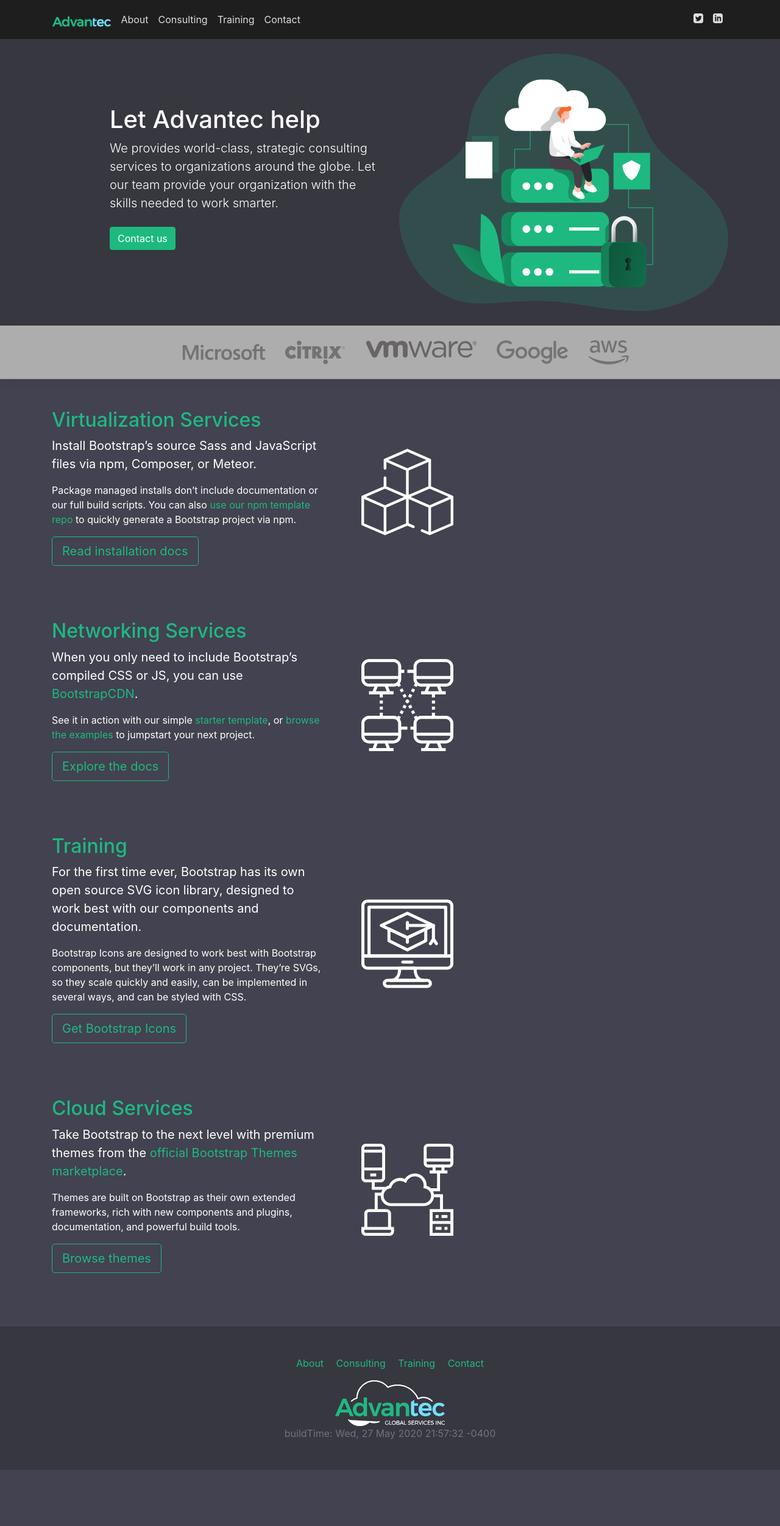
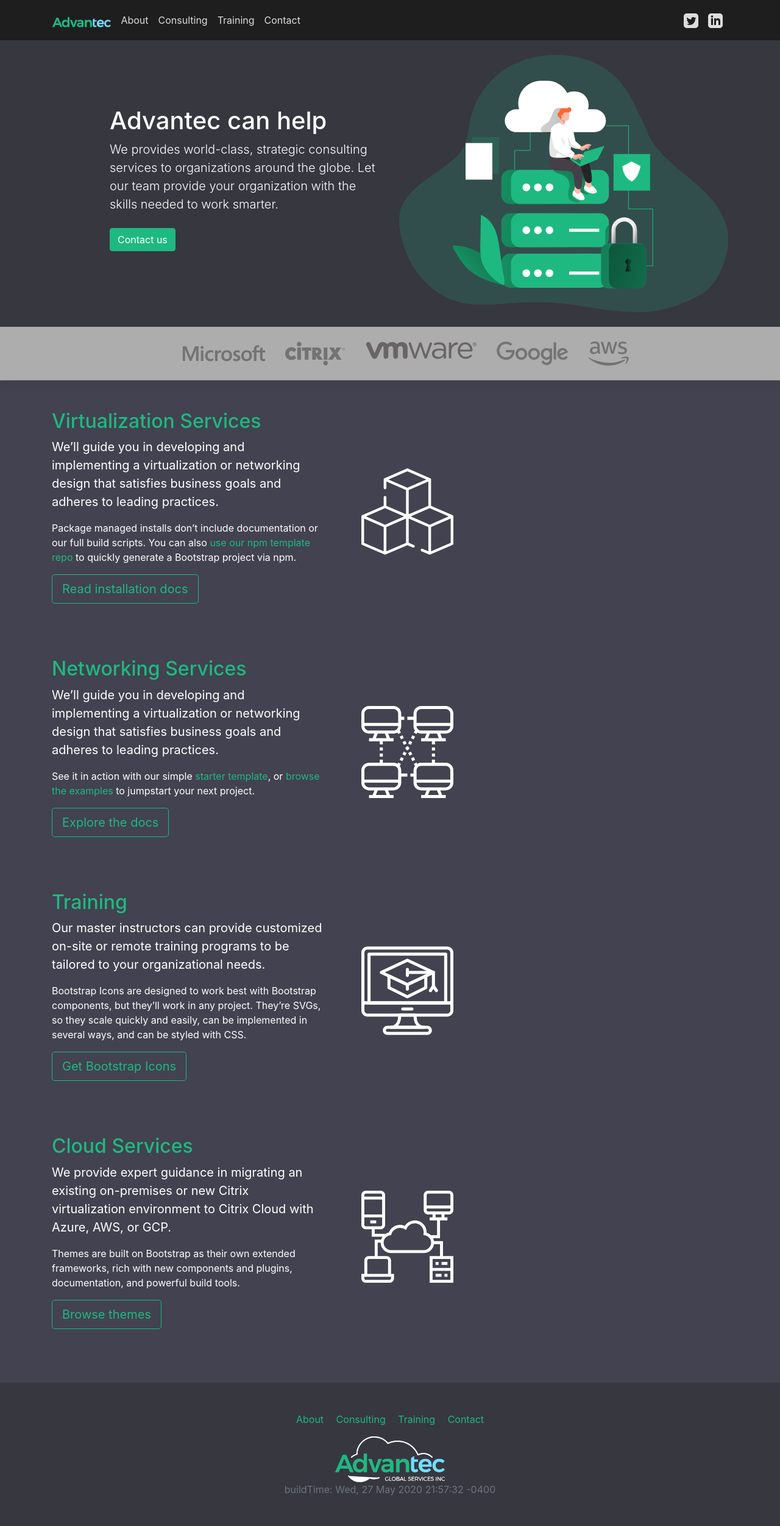
Before and after one commit to Advantec-Global-Services-Inc/Website, a Jekyll site: the page built from index.md, in a window 1280 px wide. Shown: the whole page at 61% size. Built offline with Jekyll 4.4.1, drawn with Linux system fonts in a browser that asks for light colours; before the commit the page ends 2411 px from its top, so only the background shows below that.

Commit message:
minor update

```diff
--- a/_includes/content3.html
+++ b/_includes/content3.html
@@ -1,9 +1,10 @@
 <div class="container mt-5">
-    <div class="row mb-5 pb-md-4 align-items-center">
+    <div class="row mb-5 pb-md-4 align-items-center justify-content-center">
         <div class="col-md-5">
             <h2 class="text-primary">Virtualization Services</h2>
             <p class="lead font-weight-normal">
-                Install Bootstrap’s source Sass and JavaScript files via npm, Composer, or Meteor.
+                We’ll guide you in developing and implementing a virtualization or networking
+              design that satisfies business goals and adheres to leading practices.
             </p>
             <p>Package managed installs don’t include documentation or our full build scripts. You can also <a
                     href="https://github.com/twbs/bootstrap-npm-starter">use our npm template repo</a> to quickly
@@ -21,8 +22,8 @@
             <div class="col-md-5">
                 <h2 class="text-primary">Networking Services</h2>
                 <p class="lead font-weight-normal">
-                    When you only need to include Bootstrap’s compiled CSS or JS, you can use <a
-                        href="https://www.bootstrapcdn.com/">BootstrapCDN</a>.
+                    We’ll guide you in developing and implementing a virtualization or networking
+              design that satisfies business goals and adheres to leading practices.
                 </p>
                 <p>
                     See it in action with our simple <a
@@ -41,10 +42,8 @@
             <div class="col-md-5">
                 <h2 class="text-primary">Training</h2>
                 <p class="lead font-weight-normal">
-                    For the first time ever, Bootstrap has its own open source SVG icon library, designed to work best
-                    with
-                    our
-                    components and documentation.
+                    Our master instructors can provide customized on-site or remote training programs
+                    to be tailored to your organizational needs.
                 </p>
                 <p>
                     Bootstrap Icons are designed to work best with Bootstrap components, but they’ll work in any
@@ -66,8 +65,8 @@
             <div class="col-md-5">
                 <h2 class="text-primary">Cloud Services</h2>
                 <p class="lead font-weight-normal">
-                    Take Bootstrap to the next level with premium themes from the <a
-                        href="https://themes.getbootstrap.com">official Bootstrap Themes marketplace</a>.
+                    We provide expert guidance in migrating an existing on-premises or new Citrix
+              virtualization environment to Citrix Cloud with Azure, AWS, or GCP.
                 </p>
                 <p>
                     Themes are built on Bootstrap as their own extended frameworks, rich with new components and
--- a/_includes/masthead2.html
+++ b/_includes/masthead2.html
@@ -4,9 +4,9 @@
 
 
         <div class="col-12 col-lg-5 ml-auto pt-5 pt-lg-0">
-          <h1>Let Advantec help</h1>
+          <h1>Advantec can help</h1>
           <p class="lead">We provides world-class, strategic consulting services to organizations around the globe. Let our team provide your organization with the skills needed to work smarter.</p>
-          <p class="mt-4"><a href="https://www.froala.com" class="btn btn-primary">Contact us</a></p>
+          <p class="mt-4"><a href="/contact" class="btn btn-primary">Contact us</a></p>
         </div>
         <div class="col-12 col-sm-6">
             <img alt="image" class="img-fluid" src="/assets/img/solution.svg">
--- a/_includes/navbar.html
+++ b/_includes/navbar.html
@@ -1,11 +1,8 @@
 <header class="navbar navbar-expand navbar-dark flex-column flex-md-row adv-navbar px-0">
     <div class="container flex-wrap flex-md-nowrap py-0 px-3">
-
-      <div class="mr-0 mr-md-2 d-flex justify-content-center">
-        <img src="/assets/img/headerLogo.svg" height=40>
-        </div>
-
-
+      <a class="navbar-brand mr-0 mr-md-2 href="/">
+        <img class="d-block" height=40 src="/assets/img/headerLogo.svg">
+      </a>
       <div class="navbar-nav-scroll order-3 order-md-0 d-flex justify-content-center justify-content-md-start">
         <ul class="navbar-nav adv-navbar-nav flex-row">
         {% for link in site.data.linksNav %}
@@ -24,7 +21,7 @@
           <a class="nav-link p-2" href="https://twitter.com/advantecus" target="_blank" rel="noopener" aria-label="Twitter"><svg class="navbar-nav-svg" xmlns="http://www.w3.org/2000/svg" width="24" height="24" viewBox="0 0 24 24" role="img"><path fill="currentColor" d="M19 0h-14c-2.761 0-5 2.239-5 5v14c0 2.761 2.239 5 5 5h14c2.762 0 5-2.239 5-5v-14c0-2.761-2.238-5-5-5zm-.139 9.237c.209 4.617-3.234 9.765-9.33 9.765-1.854 0-3.579-.543-5.032-1.475 1.742.205 3.48-.278 4.86-1.359-1.437-.027-2.649-.976-3.066-2.28.515.098 1.021.069 1.482-.056-1.579-.317-2.668-1.739-2.633-3.26.442.246.949.394 1.486.411-1.461-.977-1.875-2.907-1.016-4.383 1.619 1.986 4.038 3.293 6.766 3.43-.479-2.053 1.08-4.03 3.199-4.03.943 0 1.797.398 2.395 1.037.748-.147 1.451-.42 2.086-.796-.246.767-.766 1.41-1.443 1.816.664-.08 1.297-.256 1.885-.517-.439.656-.996 1.234-1.639 1.697z"/></svg></a>
         </li>
         <li class="nav-item">
-            <a class="nav-link p-2" href="https://twitter.com/advantecus" target="_blank" rel="noopener" aria-label="LinkedIn"><svg class="navbar-nav-svg" xmlns="http://www.w3.org/2000/svg" width="24" height="24" viewBox="0 0 24 24"><path fill="currentColor" d="M19 0h-14c-2.761 0-5 2.239-5 5v14c0 2.761 2.239 5 5 5h14c2.762 0 5-2.239 5-5v-14c0-2.761-2.238-5-5-5zm-11 19h-3v-11h3v11zm-1.5-12.268c-.966 0-1.75-.79-1.75-1.764s.784-1.764 1.75-1.764 1.75.79 1.75 1.764-.783 1.764-1.75 1.764zm13.5 12.268h-3v-5.604c0-3.368-4-3.113-4 0v5.604h-3v-11h3v1.765c1.396-2.586 7-2.777 7 2.476v6.759z"/></svg></a>
+            <a class="nav-link p-2" href="https://www.linkedin.com/company/advantec-global-services-inc" target="_blank" rel="noopener" aria-label="LinkedIn"><svg class="navbar-nav-svg" xmlns="http://www.w3.org/2000/svg" width="24" height="24" viewBox="0 0 24 24"><path fill="currentColor" d="M19 0h-14c-2.761 0-5 2.239-5 5v14c0 2.761 2.239 5 5 5h14c2.762 0 5-2.239 5-5v-14c0-2.761-2.238-5-5-5zm-11 19h-3v-11h3v11zm-1.5-12.268c-.966 0-1.75-.79-1.75-1.764s.784-1.764 1.75-1.764 1.75.79 1.75 1.764-.783 1.764-1.75 1.764zm13.5 12.268h-3v-5.604c0-3.368-4-3.113-4 0v5.604h-3v-11h3v1.765c1.396-2.586 7-2.777 7 2.476v6.759z"/></svg></a>
         </li>
       </ul>
     </div>
--- a/assets/css/main.scss
+++ b/assets/css/main.scss
@@ -72,12 +72,27 @@
 
     .navbar-nav-svg {
       display: inline-block;
-      width: 1rem;
-      height: 1rem;
-      vertical-align: text-top;
+      width: 1.5rem;
+      height: 1.5rem;
+      vertical-align: middle;
     }
   }
+  .navbar-brand {
+    display: inline-block;
+    padding-top: .3125rem;
+    padding-bottom: .3125rem;
+    margin-right: 1rem;
+    font-size: 1.25rem;
+    line-height: inherit;
+    white-space: nowrap;
+  }
 
+  .navbar-expand {
+    -ms-flex-flow: row nowrap;
+    flex-flow: row nowrap;
+    -ms-flex-pack: start;
+    justify-content: flex-start;
+  }
   //
 // Header
 //
```
